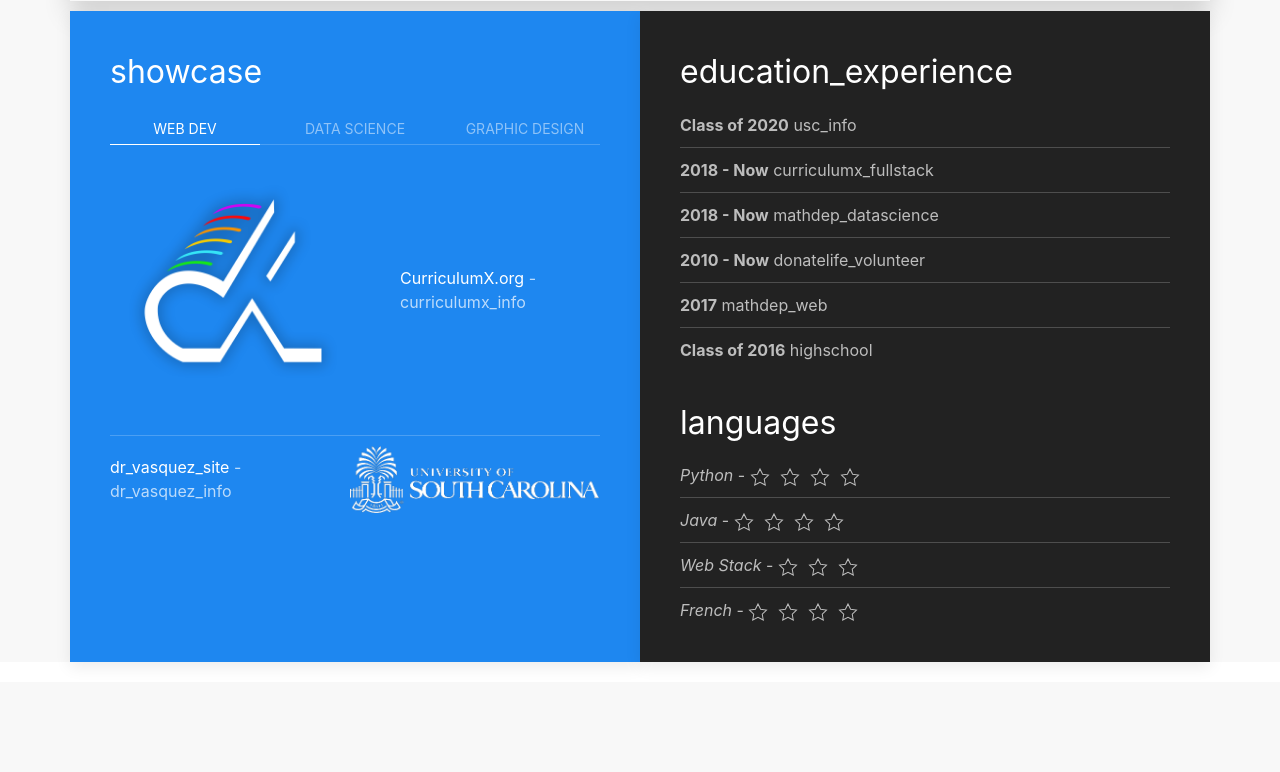
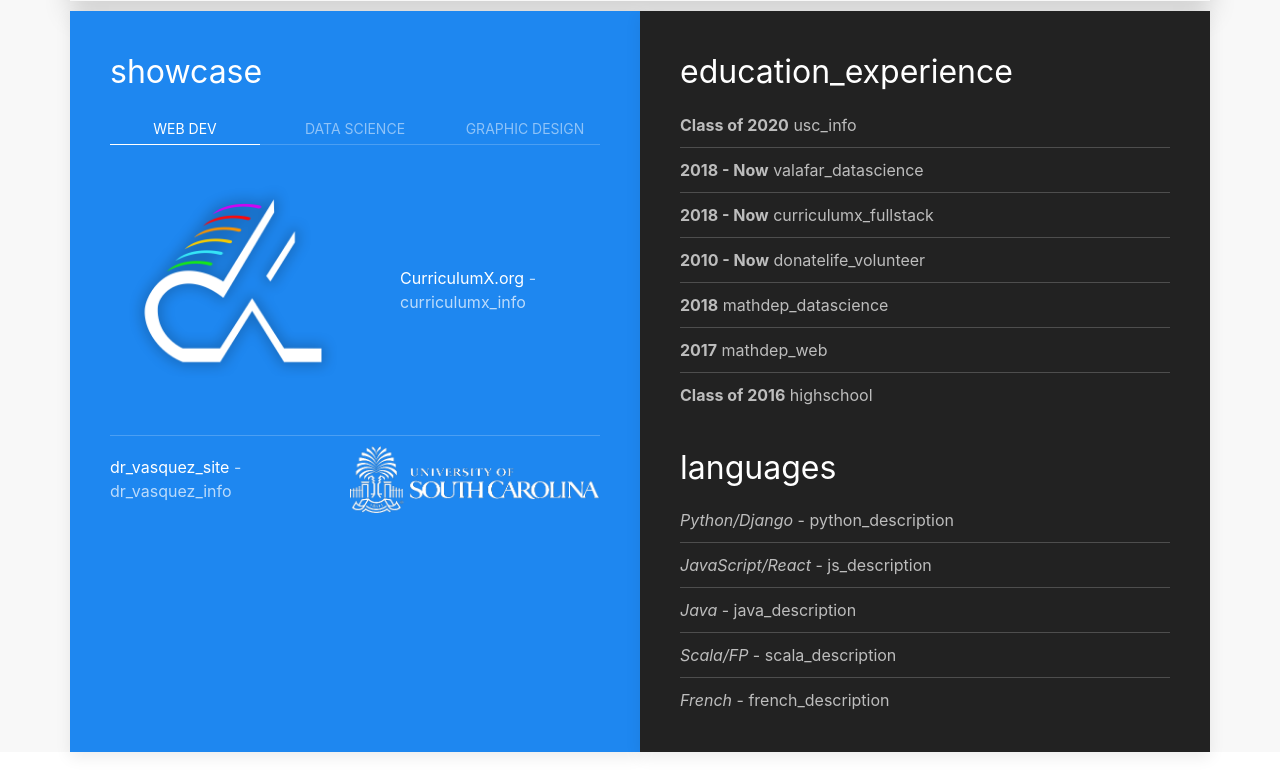
Before and after one commit to jrachele/jrachele.com-old, a Flask app: page / in a window 1280 px wide. Shown: the part 449-1221 px from the top of the page. Before the commit the page ends 1111 px from the top, so only its background shows below. Run offline with Flask 3, Linux system fonts and the light colour scheme; parts of the project's set-up code (start-up, migrations or seed data) failed here and were passed over; some libraries are stand-ins or nearby versions.

Commit message:
Updates to template

```diff
--- a/jrachele/templates/index.html
+++ b/jrachele/templates/index.html
@@ -14,13 +14,12 @@
     <!-- UIKit JS -->
     <script src="static/js/uikit.min.js"></script>
     <script src="static/js/uikit-icons.min.js"></script>
-    <script
-        src="https://code.jquery.com/jquery-3.3.1.min.js"
-        integrity="sha256-FgpCb/KJQlLNfOu91ta32o/NMZxltwRo8QtmkMRdAu8="
+    <script src="https://code.jquery.com/jquery-3.3.1.min.js" integrity="sha256-FgpCb/KJQlLNfOu91ta32o/NMZxltwRo8QtmkMRdAu8="
         crossorigin="anonymous"></script>
     <title>Julian Rachele</title>
 
 </head>
+
 <body class="site">
     <div class="uk-section-muted uk-preserve-color" style="min-height: 100vh;">
         <nav class="uk-navbar-container">
@@ -50,9 +49,12 @@
                     <div class="uk-width-expand">
                         <div class="uk-flex uk-flex-column">
                             <div>
-                                                <a href="https://www.github.com/jrachele" class="uk-icon-button uk-margin-small-right" uk-icon="github"></a>
-                                                <a href="https://www.linkedin.com/in/jrachele" class="uk-icon-button uk-margin-small-right" uk-icon="linkedin"></a>
-                                                <a href="https://www.behance.net/gallery/64225741/Portfolio" class="uk-icon-button  uk-margin-small-right" uk-icon="behance"></a>
+                                <a href="https://www.github.com/jrachele" class="uk-icon-button uk-margin-small-right"
+                                    uk-icon="github"></a>
+                                <a href="https://www.linkedin.com/in/jrachele" class="uk-icon-button uk-margin-small-right"
+                                    uk-icon="linkedin"></a>
+                                <a href="https://www.behance.net/gallery/64225741/Portfolio" class="uk-icon-button  uk-margin-small-right"
+                                    uk-icon="behance"></a>
                             </div>
                             <span class="uk-text-lead">Julian Rachele</span>
                             <span class="uk-text-meta">{{ _('about_me_meta_text') }}</span>
@@ -83,7 +85,8 @@
                                 <li>
                                     <div class="uk-flex-middle" uk-grid>
                                         <div class="uk-width-auto">
-                                                <a href="https://www.curriculumx.org"><img src="/static/img/cx_square_white.png" style="width: 250px;"></a>
+                                            <a href="https://www.curriculumx.org"><img src="/static/img/cx_square_white.png"
+                                                    style="width: 250px;"></a>
                                         </div>
                                         <div class="uk-width-expand">
                                             <p><a href="https://www.curriculumx.org/">CurriculumX.org</a> -
@@ -95,12 +98,14 @@
                                 <li class="uk-margin-top">
                                     <div class="uk-flex-middle" uk-grid>
                                         <div class="uk-width-expand">
-                                                <p><a href="http://people.math.sc.edu/vasquezp">{{ _('dr_vasquez_site') }}</a> -
+                                            <p><a href="http://people.math.sc.edu/vasquezp">{{ _('dr_vasquez_site') }}</a>
+                                                -
                                                 {{ _('dr_vasquez_info') }}
                                             </p>
                                         </div>
                                         <div class="uk-width-auto">
-                                                <a href="http://people.math.sc.edu/vasquezp"><img src="/static/img/usc_logo.png" style="width: 250px;"></a>
+                                            <a href="http://people.math.sc.edu/vasquezp"><img src="/static/img/usc_logo.png"
+                                                    style="width: 250px;"></a>
                                         </div>
                                     </div>
                                 </li>
@@ -110,26 +115,46 @@
 
 
                         <li>
+                            <ul class="uk-list uk-list-divider">
+                                <li>
                                     <div class="uk-flex-middle" uk-grid>
                                         <div class="uk-width-auto">
-                                        <a href="research"><img src="/static/img/plotly_logo.png" style="width: 250px;"></a>
+                                            <a href="https://ifestos.cse.sc.edu/REDCRAFT/documentation/"><img src="https://ifestos.cse.sc.edu/images/structure.jpg"
+                                                    style="width: 250px;"></a>
                                         </div>
+                                        <div class="uk-width-expand">
+                                            <p><a href="https://ifestos.cse.sc.edu/REDCRAFT/documentation/">
+                                                    {{ _('protein_folding_link') }}</a> -
+                                                {{ _('protein_folding_info')}}
+                                            </p>
+                                        </div>
+                                    </div>
+                                </li>
+                                <li class="uk-margin-top">
+                                    <div class="uk-flex-middle" uk-grid>
                                         <div class="uk-width-expand">
                                             <p><a href="research">{{ _('yeast_genome_link')}}</a> -
                                                 {{ _('yeast_genome_info')}}
                                             </p>
                                         </div>
+                                        <div class="uk-width-auto">
+                                            <a href="research"><img src="/static/img/plotly_logo.png" style="width: 250px;"></a>
                                         </div>
+                                    </div>
+                                </li>
+                            </ul>
                         </li>
 
 
                         <li>
                             <div class="uk-flex-middle" uk-grid>
                                 <div class="uk-width-auto">
-                                        <a href="https://www.behance.net/gallery/64225741/Portfolio"><img src="/static/img/behance_logo.png" style="width: 250px;"></a>
+                                    <a href="https://www.behance.net/gallery/64225741/Portfolio"><img src="/static/img/behance_logo.png"
+                                            style="width: 250px;"></a>
                                 </div>
                                 <div class="uk-width-expand">
-                                        <p><a href="https://www.behance.net/gallery/64225741/Portfolio">{{ _('portfolio_link')}}</a> -
+                                    <p><a href="https://www.behance.net/gallery/64225741/Portfolio">
+                                            {{ _('portfolio_link')}}</a> -
                                         {{ _('portfolio_info')}}
                                     </p>
                                 </div>
@@ -140,20 +165,22 @@
                 <div class="uk-card uk-card-secondary uk-light uk-card-hover uk-card-body" uk-scrollspy="cls: uk-animation-slide-right; repeat: true">
                     <h2>{{ _('education_experience')}}</h2>
                     <ul class="uk-list uk-list-divider">
-                        <li><b>{{ _('Class of 2020') }}</b>   {{ _('usc_info') }}</li>
-                        <li><b>{{ _('2018 - Now') }}</b>   {{ _('curriculumx_fullstack') }}</li>
-                        <li><b>{{ _('2018 - Now') }}</b>   {{ _('mathdep_datascience') }}</li>
-                        <li><b>{{ _('2010 - Now') }}</b>   {{ _('donatelife_volunteer') }}</li>
+                        <li><b>{{ _('Class of 2020') }}</b> {{ _('usc_info') }}</li>
+                        <li><b>{{ _('2018 - Now') }}</b> {{ _('valafar_datascience') }}</li>
+                        <li><b>{{ _('2018 - Now') }}</b> {{ _('curriculumx_fullstack') }}</li>
+                        <li><b>{{ _('2010 - Now') }}</b> {{ _('donatelife_volunteer') }}</li>
+                        <li><b>2018</b> {{ _('mathdep_datascience') }}</li>
                         <li><b>2017</b> {{ _('mathdep_web') }}</li>
-                        <li><b>{{ _('Class of 2016') }}</b>    {{ _('highschool') }}</li>
+                        <li><b>{{ _('Class of 2016') }}</b> {{ _('highschool') }}</li>
                     </ul>
 
                     <h2>{{ _('languages') }}</h2>
                     <ul class="uk-list uk-list-divider">
-                        <li><i>Python</i> - <span class="uk-margin-small-right" uk-icon="star"></span><span class="uk-margin-small-right" uk-icon="star"></span><span class="uk-margin-small-right" uk-icon="star"></span><span class="uk-margin-small-right" uk-icon="star"></span></li>
-                        <li><i>Java</i> - <span class="uk-margin-small-right" uk-icon="star"></span><span class="uk-margin-small-right" uk-icon="star"></span><span class="uk-margin-small-right" uk-icon="star"></span><span class="uk-margin-small-right" uk-icon="star"></span></li>
-                        <li><i>{{ _('Web Stack') }}</i> - <span class="uk-margin-small-right" uk-icon="star"></span><span class="uk-margin-small-right" uk-icon="star"></span><span class="uk-margin-small-right" uk-icon="star"></span></li>
-                        <li><i>{{ _('French') }}</i> - <span class="uk-margin-small-right" uk-icon="star"></span><span class="uk-margin-small-right" uk-icon="star"></span><span class="uk-margin-small-right" uk-icon="star"></span><span class="uk-margin-small-right" uk-icon="star"></span></li>
+                        <li><i>Python/Django</i> - {{ _('python_description') }}</li>
+                        <li><i>JavaScript/React</i> - {{ _('js_description') }}</li>
+                        <li><i>Java</i> - {{ _('java_description') }}</li>
+                        <li><i>Scala/FP</i> - {{ _('scala_description') }}</li>
+                        <li><i>{{ _('French') }}</i> - {{ _('french_description') }}</li>
                     </ul>
 
 
@@ -166,4 +193,5 @@
 
 
 </body>
+
 </html>
```
Also changed, not shown: jrachele/translations/en/LC_MESSAGES/messages.po, jrachele/translations/fr/LC_MESSAGES/messages.po, 3 other files. Lines whose indentation alone changed are shown as unchanged.
